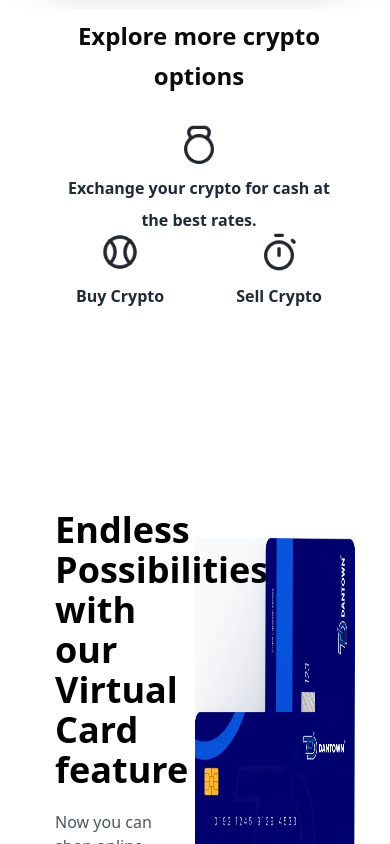
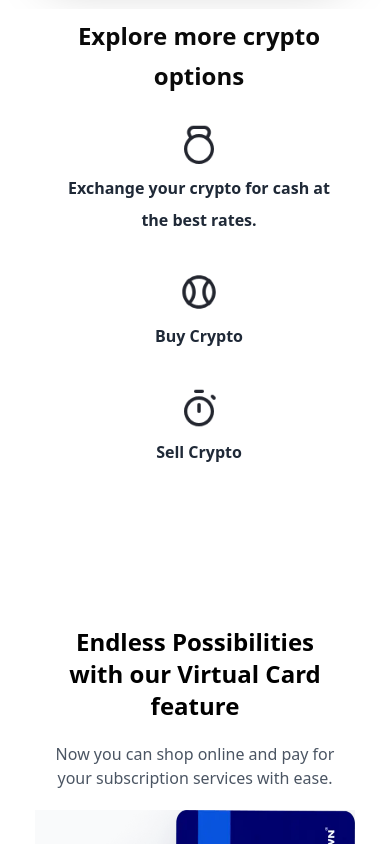
Before and after one commit to AmosGloria/godantown_copy_with_tailwindcss, a Next.js app: page / in a window 390 px wide. Shown: the part 960-1804 px from the top of the page. Built offline with nearby package versions, Linux system fonts and the light colour scheme.

Commit message:
Fix: Modified opportunities file to be mobile responsive

```diff
--- a/app/cryptoOptions/page.tsx
+++ b/app/cryptoOptions/page.tsx
@@ -9,9 +9,8 @@ export default function CryptoOptions() {
         <span className="block mt-2">options</span>
       </h1>
 
-      {/*  Single Horizontal Line with More Space Between Sections */}
-      <div className="flex flex-wrap justify-center md:justify-start
-      font-bold items-center w-full gap-x-10 md:gap-x-32">
+      {/*  Single Vertical Line on Mobile, Horizontal Line on Larger Screens */}
+      <div className="flex flex-col md:flex-row items-center md:items-start justify-center md:justify-start font-bold w-full gap-y-10 md:gap-x-32">
         {/* Exchange Crypto */}
         <div className="flex flex-col items-center px-4 md:px-6">
           <Image src="/exchangeCrypto.png" alt="Exchange Crypto" width={40} height={40} />
@@ -21,7 +20,7 @@ export default function CryptoOptions() {
           </p>
         </div>
 
-        {/* Divider */}
+        {/* Divider (Visible only on larger screens) */}
         <div className="h-[120px] w-[2px] bg-gray-300 hidden md:block"></div>
 
         {/* Buy Crypto */}
@@ -30,7 +29,7 @@ export default function CryptoOptions() {
           <p className="text-base md:text-lg text-gray-800 mt-3">Buy Crypto</p>
         </div>
 
-        {/* Divider */}
+        {/* Divider (Visible only on larger screens) */}
         <div className="h-[120px] w-[2px] bg-gray-300 hidden md:block"></div>
 
         {/* Sell Crypto */}
--- a/app/opportunities/page.tsx
+++ b/app/opportunities/page.tsx
@@ -3,16 +3,16 @@ import Image from "next/image";
 
 export default function VirtualCardFeature() {
     return (
-        <div className="virtual-card-feature flex justify-between items-center font-sans h-screen overflow-hidden mx-[6%] px-[3%] mt-[2%]">
-            <div className="w-1/2 p-5 text-left">
-                <h1 className="text-4xl text-black font-black mt-[10%] mb-5 font-impact">
+        <div className="virtual-card-feature flex flex-col md:flex-row justify-center md:justify-between items-center font-sans h-screen overflow-hidden mx-[6%] px-[3%] mt-[2%]">
+            <div className="w-full md:w-1/2 p-5 text-center md:text-left">
+                <h1 className="text-2xl md:text-4xl text-black font-black mt-[10%] mb-5 font-impact">
                     Endless Possibilities <span className="block">with our Virtual Card</span> feature
                 </h1>
                 <p className="text-base text-gray-600">
                     Now you can shop online and pay for <span className="block">your subscription services with ease.</span>
                 </p>
             </div>
-            <div className="w-[400px] h-[400px]">
+            <div className="w-full md:w-[400px] h-[400px] flex justify-center">
                 <Image
                     src="/opportunities.png"
                     alt="Opportunities"
```
